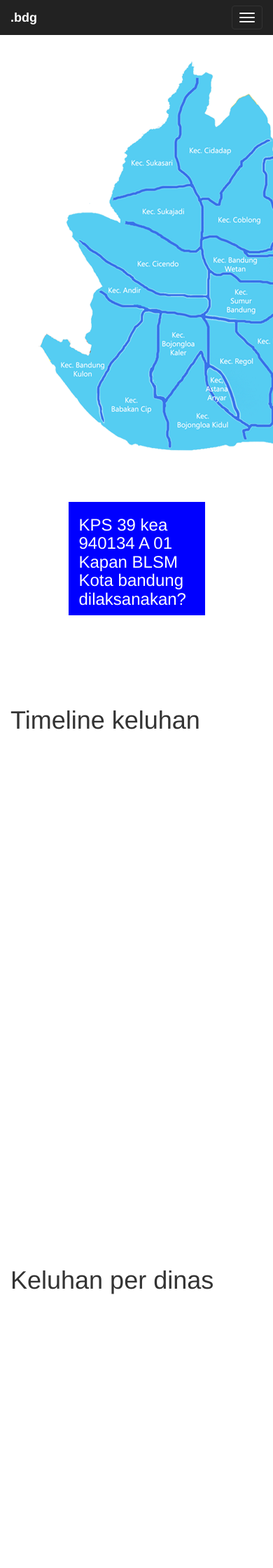
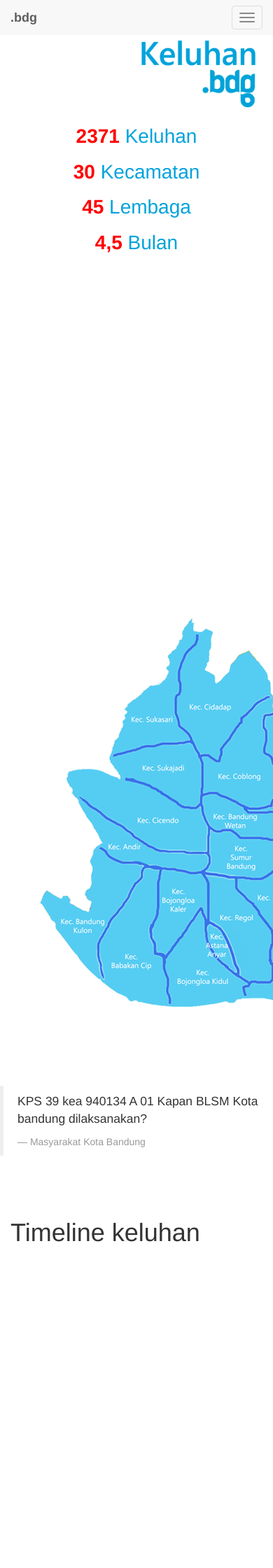
Before and after one commit to dvdekow/visdat, a PHP site: page / in a window 390 px wide; the page is wider, and only the part inside the window is pictured. Shown: the top 2240 px of that part at 70% size. Run offline with PHP 8.4, Linux system fonts and the light colour scheme.

Commit message:
"Tentang Kami","Intro" dan Keluhan

```diff
--- a/css/custom.css
+++ b/css/custom.css
@@ -12,6 +12,9 @@
 		.header .navbar-brand {
 			font-weight: 900;
 		}
+		.logo {
+			float:right;
+		}
 		.header .navbar {
 			margin: 0;
 			border: none;
@@ -19,19 +22,32 @@
 		.page-section {
 			width: 100%;
 			min-height: 800px;
-			padding: 50px 0;
-			border-bottom: 10px solid #fff;
+			padding-bottom: 50px;
+			/*border-bottom: 10px solid #fff;*/
 		}
-		.page-section h2 {
+		/*.page-section h2 {
 			font-size: 3em;
 			font-weight: 900;
 			color: #fff;
 			margin: 0 0 30px;
 			text-shadow: 2px 2px 2px #000;
+		}*/
+
+		.page-section h2 {
+			color : #00a3db;
+		}
+		h2 strong{
+			color : red;
+		}
+
+		.page-section.peta{
+			margin-top : -5%;
 		}
 		.page-section.intro {
-			margin-top:-3.6%;
-			min-height: 625px;
+			margin-top : 50px;
+		}
+		.keluhan {
+			margin-top : 10%;
 		}
 		@media (min-width: 768px) {
 			.header .navbar-brand {
--- a/index.html
+++ b/index.html
@@ -18,6 +18,7 @@
 		<link href="css/custom.css" rel="stylesheet">
 		    <!-- jQuery (necessary for Bootstrap's JavaScript plugins) -->
     <script src="lib/jquery-2.1.1.min.js"></script>
+
 		<script type="text/javascript" src="src/redist/when.js"></script>
 		<script type="text/javascript" src="src/core.js"></script>
 		<script type="text/javascript" src="src/graphics.js"></script>
@@ -28,6 +29,7 @@
 		<script type="text/javascript" src="src/scale.js"></script>
 		<script type="text/javascript" src="src/tooltip.js"></script>
 
+
     <!-- Include all compiled plugins (below), or include individual files as needed -->
     <script src="lib/bootstrap/js/bootstrap.min.js"></script>
 		<script src="lib/slide.js"></script>
@@ -37,7 +39,7 @@
   <body>
 		<div class="header">
 		<div class="container">
-		<div class="navbar navbar-inverse navbar-fixed-top" role="navigation">
+		<div class="navbar navbar-default navbar-fixed-top" role="navigation">
       <div class="container">
         <div class="navbar-header">
           <button type="button" id="nav-toggle" class="navbar-toggle" data-toggle="collapse" data-target="#main-nav">
@@ -61,8 +63,25 @@
 		</div>
 		</div>
 
-		<div id="peta" class="page-section intro">
-			<img src="images/map.png" width="930" height="681" border="0" alt="" usemap="#bandung_map__clear_Map">
+		<div class="page-section intro">
+			<div class="container"><img class="logo" src="images/logo.png" width="50%" /></div>
+			<div class="container">
+			<h2 class="text-center"><strong>2371</strong> Keluhan</h2>
+			<a href="#" class="scroll-link" data-id="peta"><h2 class="text-center"><strong>30</strong> Kecamatan</h2>
+			</a>
+			<a href="#" class="scroll-link" data-id="dinas">
+			<h2 class="text-center"><strong>45</strong> Lembaga</h2>
+			</a>
+			<a href="#" class="scroll-link" data-id="tline">
+			<h2 class="text-center"><strong>4,5</strong> Bulan</h2>
+			</a>
+			</div>
+		</div>
+
+		<div id="peta" class="page-section peta">
+			<div class="row">
+				<div class="col-md-8">
+				<img src="images/map.png" width="930" height="681" border="0" alt="" style="padding:0px;"usemap="#bandung_map__clear_Map">
 					<map name="bandung_map__clear_Map">
 					<area shape="poly" group="lengkong" alt="" coords="425,397, 430,397, 434,416, 442,431, 451,446, 457,463, 457,501, 455,512, 455,525, 452,535, 411,545, 388,545, 387,528, 391,513, 390,499, 382,488, 372,477, 362,459, 349,449, 338,438, 338,424, 356,424, 374,425, 385,419, 395,411, 410,404, 425,397" href="#bandung_lengkong" class="{fillColor:'00ff11'}">
 					<area shape="poly" group="regol" alt="" coords="301,418, 337,424, 337,437, 365,468, 389,503, 389,518, 385,527, 385,539, 389,547, 389,568, 388,570, 373,571, 358,572, 354,572, 341,563, 331,527, 315,495, 298,485, 298,468, 298,451, 298,434, 293,422, 293,418, 301,418" href="#bandung_lengkong">
@@ -109,10 +128,21 @@
 					<area shape="poly" group="sumurb" alt="" coords="299,353, 303,353, 303,354, 311,357, 321,356, 331,356, 338,362, 346,367, 361,368, 377,368, 392,369, 404,374, 408,382, 412,392, 412,402, 392,412, 374,424, 357,424, 293,416, 293,411, 299,401, 299,386, 298,369, 299,353" href="#bandung_lengkong">
 					<area shape="poly" group="kaler" alt="" coords="231,410, 237,410, 254,413, 270,416, 288,416, 297,430, 297,483, 291,476, 288,466, 263,500, 238,534, 234,534, 231,531, 226,531, 223,529, 220,515, 216,502, 216,496, 224,479, 227,456, 228,432, 231,410" href="#bandung_lengkong">
 					</map>
-			<div class="container" style="background-color : blue; color : white; width : 50%"  >
-				<h3 id="changeText" style="float:left;">Keluhan</h3>
 				</div>
+				<div class="col-md-4">
 
+						<blockquote class="keluhan">
+							<p id="changeText">Keluhan oleh Masyarakat</p>
+							<footer>Masyarakat Kota Bandung</footer>
+						</blockquote>
+					<!-- <div class="panel panel-default keluhan" style="width : 100%"  >
+						<div  class="panel-body">
+						<h3 id="changeText"></h3>
+						</div>
+						<div class="panel-footer">Keluhan oleh Masyarakat</div>
+					</div> -->
+				</div>
+			</div>
 		</div>
 
 		<div id="tline" class="page-section">
@@ -124,13 +154,52 @@
 		<div id="dinas" class="page-section">
 			<div class="container">
 				<h1>Keluhan per dinas</h1>
+				<iframe src="bubble/index.html" width="100%" height="500px"></iframe>
+			</div>
+			<div class="bubbletree-wrapper">
+					<div class="bubbletree"></div>
 			</div>
 		</div>
 
 		<div id="kami" class="page-section">
 			<div class="container">
 				<h1>Tentang Kami</h1>
+				<div class="well">
+				<div class="row">
+					<div class="col-lg-3" style="text-align:center;">
+						<img src="images/fauzan.jpg" width="140px" height="140px" class="img-circle"  />
+						<h3>Ahmad Fauzan</h3>
+						<p>Pake bootstrap jadi super produktif.</p>
+						<p><a class="btn btn-default" href="#" role="button">View profile &raquo;</a></p>
 					</div>
+					<div class="col-lg-3" style="text-align:center;">
+						<img src="images/adzul.jpg" width="140px" height="140px" class="img-circle" style="margin-left:auto; margin-right:auto;" />
+						<h3>Aisyah Dzulqaidah</h3>
+						<p>"sigh"</p>
+						<p><a class="btn btn-default" href="#" role="button">View profile &raquo;</a></p>
+					</div>
+					<div class="col-lg-3" style="text-align:center;">
+						<img src="images/david.jpg" width="140px" height="140px" class="img-circle" style="margin-left:auto; margin-right:auto;" />
+						<h3>David Eko Wibowo</h3>
+						<p>Puji Tuhan, laptop yang katanya paling cepet seminggu beres ini tiga hari udah beres :"D</p>
+						<p><a class="btn btn-default" href="#" role="button">View profile &raquo;</a></p>
+					</div>
+					<div class="col-lg-3" style="text-align:center;">
+						<img src="images/yusuf.jpg" width="140px" height="140px" class="img-circle" style="margin-left:auto; margin-right:auto;" />
+						<h3>Yusuf Ardi Nugroho</h3>
+						<p>Mungkin permainan semalam akan terjadi lagi malam ini!</p>
+						<p><a class="btn btn-default" href="#" role="button">View profile &raquo;</a></p>
+					</div>
+				</div>
+				</div>
+			</div>
+		</div>
+
+	<div class="container">
+		<footer>
+			<p class="pull-right"><a href="#">Back to top</a></p>
+			<p>&copy; 2014 Company, Inc. &middot; <a href="#">Privacy</a> &middot; <a href="#">Terms</a></p>
+		</footer>
 	</div>
 
     <script src="lib/bootstrap/js/bootstrap.min.js"></script>
```
Also changed, not shown: bubble/index.html (renamed from bubble/index.php), images/adzul.jpg (added), images/david.jpg (added), images/fauzan.jpg (added), images/logo.png (added), images/yusuf.jpg (added). Lines whose indentation alone changed are shown as unchanged.
